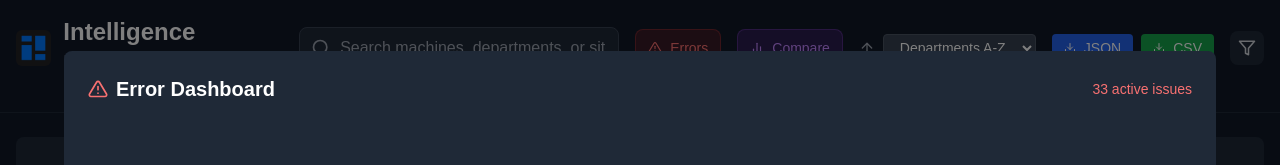
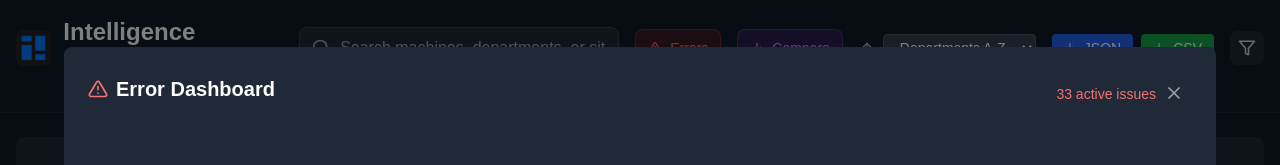
Before and after one commit to Sujith013/Intelligence-Industrielle-Hackathon, a React (Create React App) app: page / in a window 1280 px wide. Both pictures are taken after a click on the button "Errors". Shown: the top 165 px of the page. Built offline with nearby package versions, Linux system fonts and the light colour scheme.

Commit message:
search bar bug fix and a close button added to the error dashboard

```diff
--- a/src/components/ErrorDashboard.tsx
+++ b/src/components/ErrorDashboard.tsx
@@ -1,8 +1,9 @@
 import React from 'react';
 import { motion } from 'framer-motion';
-import { FiAlertTriangle, FiClock, FiMapPin, FiSettings } from 'react-icons/fi';
+import { FiX, FiAlertTriangle, FiClock, FiMapPin, FiSettings } from 'react-icons/fi';
 import { useAppContext } from '../context/AppContext';
 
+const X = FiX as React.ComponentType<React.SVGProps<SVGSVGElement>>;
 const Clock = FiClock as React.ComponentType<React.SVGProps<SVGSVGElement>>;
 const MapPin = FiMapPin as React.ComponentType<React.SVGProps<SVGSVGElement>>;
 const Settings = FiSettings as React.ComponentType<React.SVGProps<SVGSVGElement>>;
@@ -100,6 +101,13 @@ const ErrorDashboard: React.FC<DashBoardProps> = ({isOpen, onClose}) => {
         </h2>
         <div className="text-red-400 text-sm">
           {sortedErrors.length} active issues
+          {
+            <button
+              onClick={onClose}
+              className="p-2 translate-y-1 text-gray-400 hover:text-white transition-colors">
+              <X className="text-xl"/>
+            </button>
+        }
         </div>
       </div>
 
--- a/src/components/SearchBar.tsx
+++ b/src/components/SearchBar.tsx
@@ -30,7 +30,7 @@ const SearchBar: React.FC<SearchBarProps> = ({ placeHolder }) => {
         value={filters.searchQuery}
         onChange={handleSearchChange}
         className={`
-          block ${placeHolder==="sm"?'w-70':'w-80'} pl-10 pr-3 py-2 border border-gray-700
+          block ${placeHolder==="sm"?'w-35':'w-80'} pl-10 pr-3 py-2 border border-gray-700
           rounded-lg bg-gray-800 text-white placeholder-gray-400
           focus:outline-none focus:ring-2 focus:ring-blue-500
           focus:border-transparent transition-colors duration-200
```
